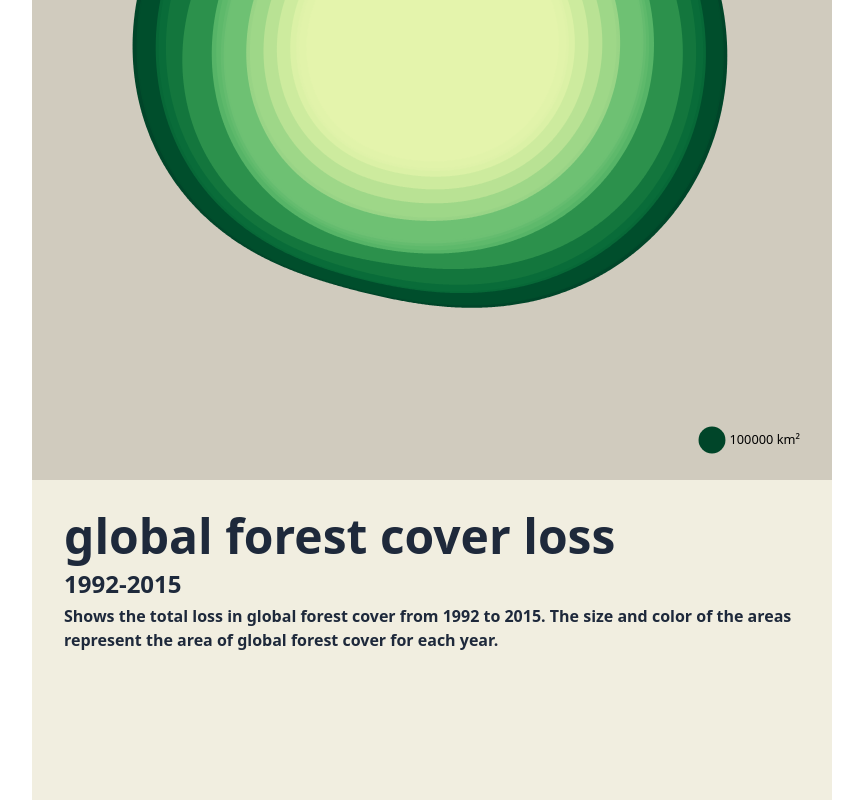
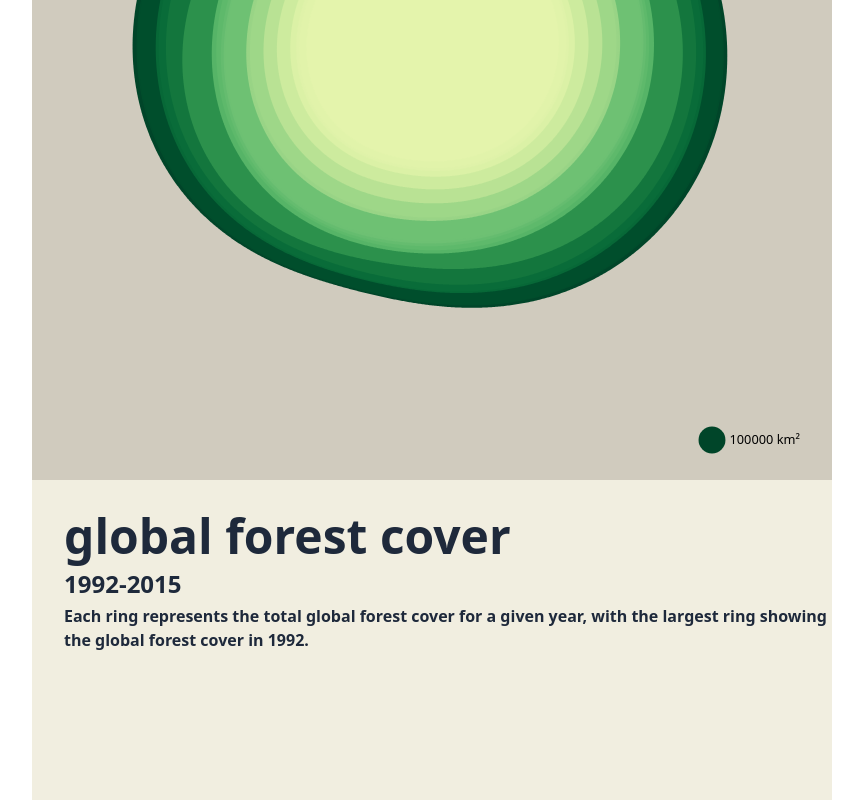
Before and after one commit to brightredchilli/littlepictures-forestcover, a website built with Vite: page index.html in a window 1280 px wide. Shown: the part 400-1200 px from the top of the page, without its empty margins (208-1071 px from the left). Built offline with nearby package versions, Linux system fonts and the light colour scheme.

Commit message:
forestcover

```diff
--- a/index.html
+++ b/index.html
@@ -4,7 +4,7 @@
     <meta charset="UTF-8" />
     <link rel="stylesheet" href="/src/main.css">
     <meta name="viewport" content="width=device-width, initial-scale=1.0" />
-    <title>global forest cover loss</title>
+    <title>Global Forest Cover, 1992-2015</title>
   </head>
   <body>
     <div id="app">
--- a/src/main.ts
+++ b/src/main.ts
@@ -31,7 +31,7 @@ document.querySelector<HTMLDivElement>('#app')!.innerHTML = `
 
       <div class="bg-[#F1EEE0] text-slate-800 grow pl-8 pb-10">
       <h1 class="text-5xl font-bold pt-8">
-      global forest cover loss
+      global forest cover
       </h1>
 
       <h2 class="text-2xl font-semibold pt-2">
@@ -39,8 +39,7 @@ document.querySelector<HTMLDivElement>('#app')!.innerHTML = `
       </h2>
 
       <p class="font-semibold pt-1">
-      Shows the total loss in global forest cover from 1992 to 2015. The size and color of
-      the areas represent the area of global forest cover for each year.
+      Each ring represents the total global forest cover for a given year, with the largest ring showing the global forest cover in 1992.
       </p>
       </div>
   </div>
```
